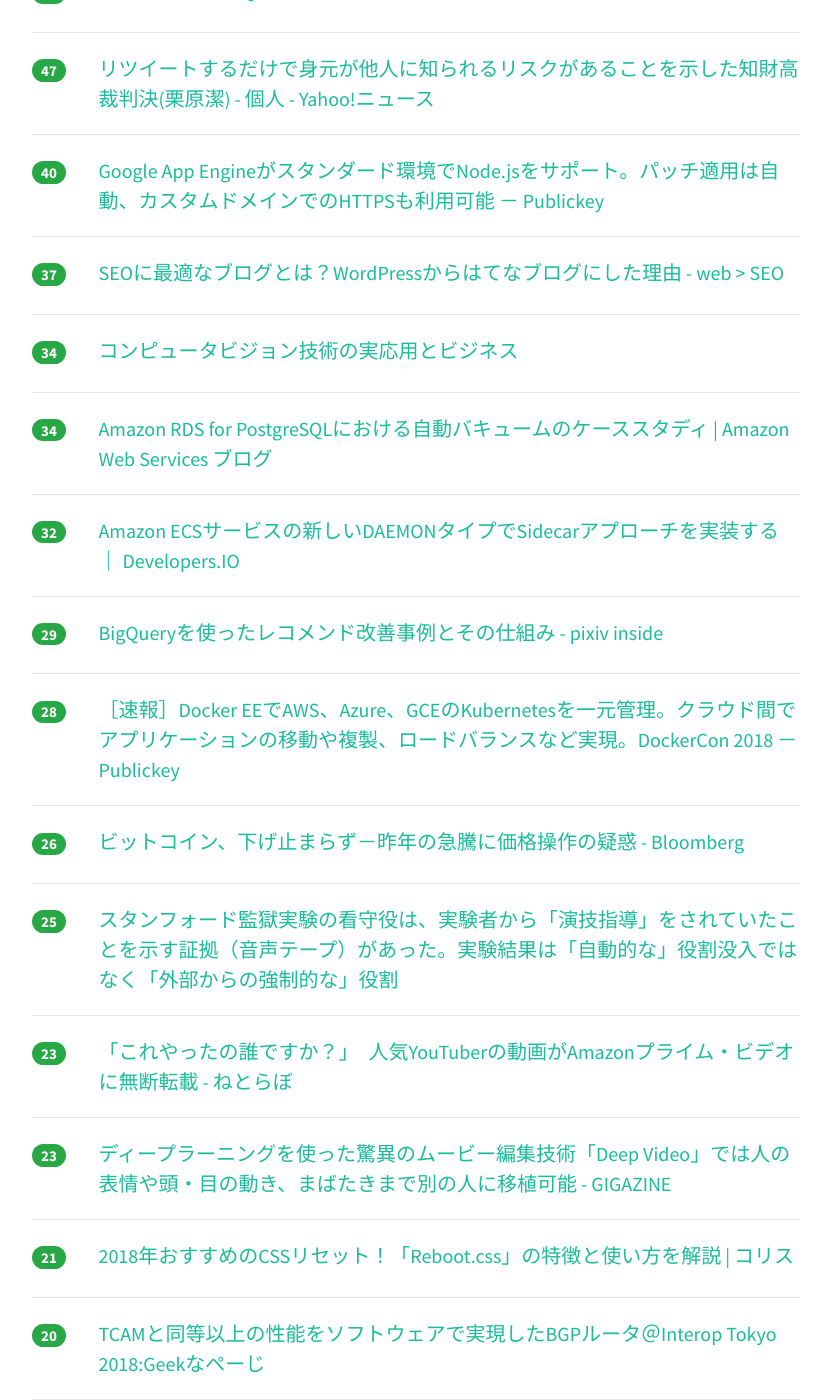
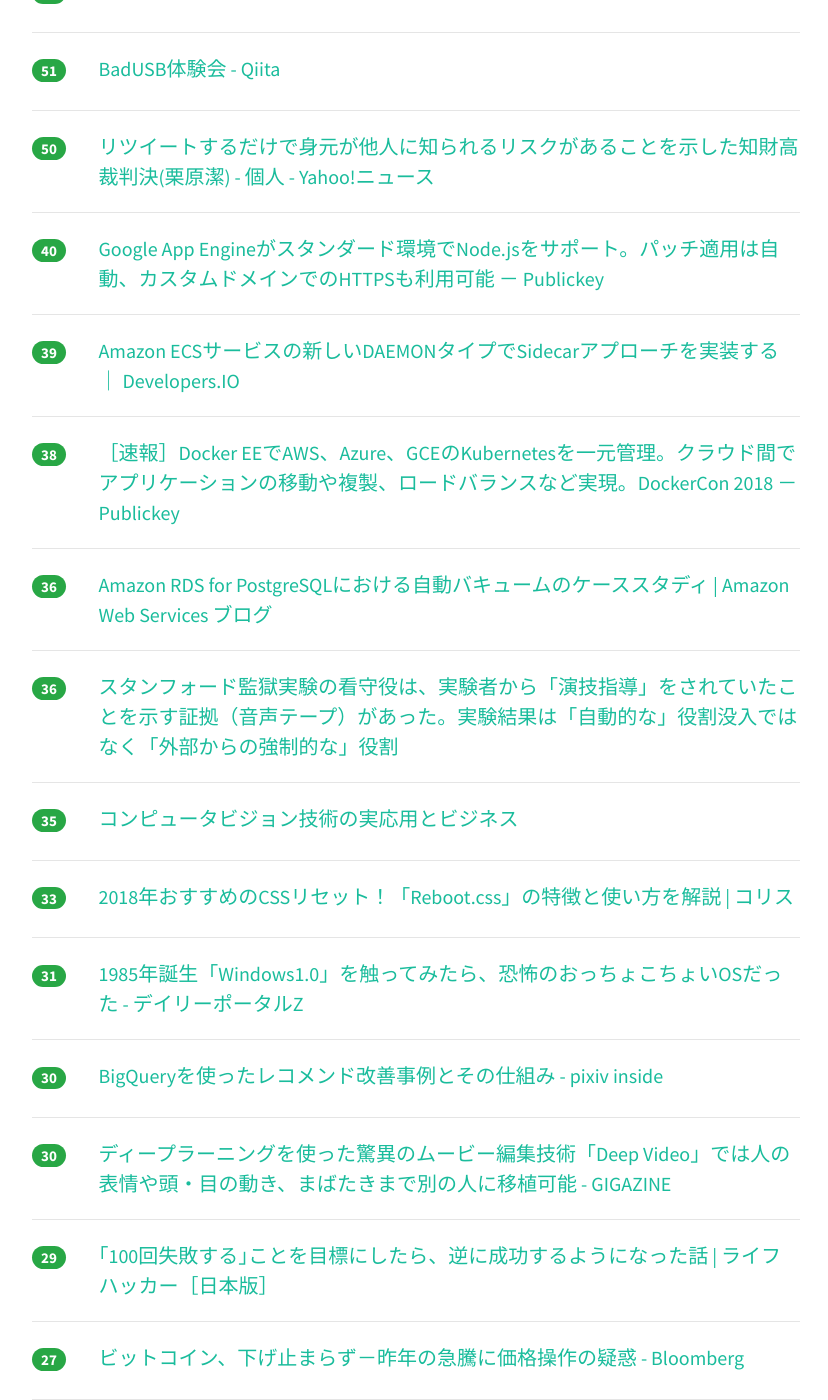
Before and after one commit to yatta47/hatena-matome-site, a Jekyll site: the page built from _posts/2018-06-14-hatena.md, in a window 1280 px wide and 1400 px high, scrolled down 982 px. Shown: the whole window, without its empty margins (224-1052 px from the left). Built offline with Jekyll 4.4.1, drawn with Linux system fonts in a browser that asks for light colours; nearby versions of some CDN libraries; some of the changed text lies outside the part shown.

Commit message:
Updated 2018-06-14

```diff
--- a/_posts/2018-06-14-hatena.md
+++ b/_posts/2018-06-14-hatena.md
@@ -1,48 +1,53 @@
 ---
 layout: post
 title:  "2018-06-14 はてぶIT"
-date:   2018-06-14 12:01:35
+date:   2018-06-14 13:02:05
 tags: [it-hotentry]
 ---
-23 件のデータあり
+28 件のデータあり
 
 <hr><div class="row">
-<div class="col-1"><span class="badge badge-pill badge-success h2">207</span></div>
+<div class="col-1"><span class="badge badge-pill badge-success h2">238</span></div>
 <div class="col-11"><a href='http://nlab.itmedia.co.jp/nl/articles/1806/13/news150.html' target='_blank'>まとめサイト「保守速報」から広告バナーが完全消滅　広告主に問い合わせる“広告剥がし”の動きが加速か - ねとらぼ</a></div>
 </div>
 <hr>
 <div class="row">
-<div class="col-1"><span class="badge badge-pill badge-success h2">77</span></div>
+<div class="col-1"><span class="badge badge-pill badge-success h2">80</span></div>
 <div class="col-11"><a href='http://twitter.com/i/moments/1006807754256928769' target='_blank'>スタンフォード監獄実験の記録テープから明らかになったこと</a></div>
 </div>
 <hr>
 <div class="row">
-<div class="col-1"><span class="badge badge-pill badge-success h2">69</span></div>
+<div class="col-1"><span class="badge badge-pill badge-success h2">80</span></div>
+<div class="col-11"><a href='https://www.publickey1.jp/blog/18/docker_for_winmacguidockercon_2018.html' target='_blank'>［速報］次期Docker for Win/Mac、GUIの数クリックで簡単にアプリケーションのコンテナ化と実行が可能に。DockerCon 2018 － Publickey</a></div>
+</div>
+<hr>
+<div class="row">
+<div class="col-1"><span class="badge badge-pill badge-success h2">77</span></div>
 <div class="col-11"><a href='https://togetter.com/li/1236841' target='_blank'>エレベーターの開閉ボタンをいつも逆に押してしまう人はアイコンがどうやらこう見えているらしい - Togetter</a></div>
 </div>
 <hr>
 <div class="row">
-<div class="col-1"><span class="badge badge-pill badge-success h2">59</span></div>
-<div class="col-11"><a href='https://www.publickey1.jp/blog/18/docker_for_winmacguidockercon_2018.html' target='_blank'>［速報］次期Docker for Win/Mac、GUIの数クリックで簡単にアプリケーションのコンテナ化と実行が可能に。DockerCon 2018 － Publickey</a></div>
+<div class="col-1"><span class="badge badge-pill badge-success h2">77</span></div>
+<div class="col-11"><a href='https://webweb.hatenablog.com/blog/wordpress-to-hatenablog' target='_blank'>SEOに最適なブログとは？WordPressからはてなブログにした理由 - web > SEO</a></div>
 </div>
 <hr>
 <div class="row">
-<div class="col-1"><span class="badge badge-pill badge-success h2">58</span></div>
+<div class="col-1"><span class="badge badge-pill badge-success h2">67</span></div>
 <div class="col-11"><a href='https://jp.techcrunch.com/2018/06/14/2018-06-13-microsoft-gives-office-a-refreshed-look-and-feel/' target='_blank'>Microsoft、Officeをメジャーアップデートへ――Fluentデザイン言語を全面的に採用 | TechCrunch Japan</a></div>
 </div>
 <hr>
 <div class="row">
-<div class="col-1"><span class="badge badge-pill badge-success h2">49</span></div>
+<div class="col-1"><span class="badge badge-pill badge-success h2">54</span></div>
 <div class="col-11"><a href='https://www.infoq.com/jp/news/2018/06/open-source-jmc' target='_blank'>オラクル、オープンソース化後にMission Controlチームを解雇</a></div>
 </div>
 <hr>
 <div class="row">
-<div class="col-1"><span class="badge badge-pill badge-success h2">49</span></div>
+<div class="col-1"><span class="badge badge-pill badge-success h2">51</span></div>
 <div class="col-11"><a href='https://qiita.com/halt/items/9e7f5d4ccfd28f89a11b' target='_blank'>BadUSB体験会 - Qiita</a></div>
 </div>
 <hr>
 <div class="row">
-<div class="col-1"><span class="badge badge-pill badge-success h2">47</span></div>
+<div class="col-1"><span class="badge badge-pill badge-success h2">50</span></div>
 <div class="col-11"><a href='https://news.yahoo.co.jp/byline/kuriharakiyoshi/20180613-00086449/' target='_blank'>リツイートするだけで身元が他人に知られるリスクがあることを示した知財高裁判決(栗原潔) - 個人 - Yahoo!ニュース</a></div>
 </div>
 <hr>
@@ -52,72 +57,92 @@ tags: [it-hotentry]
 </div>
 <hr>
 <div class="row">
-<div class="col-1"><span class="badge badge-pill badge-success h2">37</span></div>
-<div class="col-11"><a href='https://webweb.hatenablog.com/blog/wordpress-to-hatenablog' target='_blank'>SEOに最適なブログとは？WordPressからはてなブログにした理由 - web > SEO</a></div>
+<div class="col-1"><span class="badge badge-pill badge-success h2">39</span></div>
+<div class="col-11"><a href='https://dev.classmethod.jp/cloud/amazon-ecs-daemon-type/' target='_blank'>Amazon ECSサービスの新しいDAEMONタイプでSidecarアプローチを実装する ｜ Developers.IO</a></div>
 </div>
 <hr>
 <div class="row">
-<div class="col-1"><span class="badge badge-pill badge-success h2">34</span></div>
+<div class="col-1"><span class="badge badge-pill badge-success h2">38</span></div>
+<div class="col-11"><a href='https://www.publickey1.jp/blog/18/docker_eeawsazuregcekubernetesdockercon_2018.html' target='_blank'>［速報］Docker EEでAWS、Azure、GCEのKubernetesを一元管理。クラウド間でアプリケーションの移動や複製、ロードバランスなど実現。DockerCon 2018 － Publickey</a></div>
+</div>
+<hr>
+<div class="row">
+<div class="col-1"><span class="badge badge-pill badge-success h2">36</span></div>
+<div class="col-11"><a href='https://aws.amazon.com/jp/blogs/news/a-case-study-of-tuning-autovacuum-in-amazon-rds-for-postgresql/' target='_blank'>Amazon RDS for PostgreSQLにおける自動バキュームのケーススタディ | Amazon Web Services ブログ</a></div>
+</div>
+<hr>
+<div class="row">
+<div class="col-1"><span class="badge badge-pill badge-success h2">36</span></div>
+<div class="col-11"><a href='https://togetter.com/li/1236937' target='_blank'>スタンフォード監獄実験の看守役は、実験者から「演技指導」をされていたことを示す証拠（音声テープ）があった。実験結果は「自動的な」役割没入ではなく「外部からの強制的な」役割</a></div>
+</div>
+<hr>
+<div class="row">
+<div class="col-1"><span class="badge badge-pill badge-success h2">35</span></div>
 <div class="col-11"><a href='https://www.slideshare.net/ren4yu/ss-102277628' target='_blank'>コンピュータビジョン技術の実応用とビジネス</a></div>
 </div>
 <hr>
 <div class="row">
-<div class="col-1"><span class="badge badge-pill badge-success h2">34</span></div>
-<div class="col-11"><a href='https://aws.amazon.com/jp/blogs/news/a-case-study-of-tuning-autovacuum-in-amazon-rds-for-postgresql/' target='_blank'>Amazon RDS for PostgreSQLにおける自動バキュームのケーススタディ | Amazon Web Services ブログ</a></div>
+<div class="col-1"><span class="badge badge-pill badge-success h2">33</span></div>
+<div class="col-11"><a href='https://coliss.com/articles/build-websites/operation/css/new-reset-rebootcss.html' target='_blank'>2018年おすすめのCSSリセット！「Reboot.css」の特徴と使い方を解説 | コリス</a></div>
 </div>
 <hr>
 <div class="row">
-<div class="col-1"><span class="badge badge-pill badge-success h2">32</span></div>
-<div class="col-11"><a href='https://dev.classmethod.jp/cloud/amazon-ecs-daemon-type/' target='_blank'>Amazon ECSサービスの新しいDAEMONタイプでSidecarアプローチを実装する ｜ Developers.IO</a></div>
+<div class="col-1"><span class="badge badge-pill badge-success h2">31</span></div>
+<div class="col-11"><a href='http://portal.nifty.com/kiji/180613203136_1.htm' target='_blank'>1985年誕生「Windows1.0」を触ってみたら、恐怖のおっちょこちょいOSだった - デイリーポータルZ</a></div>
+</div>
+<hr>
+<div class="row">
+<div class="col-1"><span class="badge badge-pill badge-success h2">30</span></div>
+<div class="col-11"><a href='https://inside.pixiv.blog/oga/4295' target='_blank'>BigQueryを使ったレコメンド改善事例とその仕組み - pixiv inside</a></div>
+</div>
+<hr>
+<div class="row">
+<div class="col-1"><span class="badge badge-pill badge-success h2">30</span></div>
+<div class="col-11"><a href='https://gigazine.net/news/20180614-deep-video-impossibly-good/' target='_blank'>ディープラーニングを使った驚異のムービー編集技術「Deep Video」では人の表情や頭・目の動き、まばたきまで別の人に移植可能 - GIGAZINE</a></div>
 </div>
 <hr>
 <div class="row">
 <div class="col-1"><span class="badge badge-pill badge-success h2">29</span></div>
-<div class="col-11"><a href='https://inside.pixiv.blog/oga/4295' target='_blank'>BigQueryを使ったレコメンド改善事例とその仕組み - pixiv inside</a></div>
+<div class="col-11"><a href='https://www.lifehacker.jp/2018/06/168692set-a-rejection-goal-and-it-might-just-lead-to-success.html' target='_blank'>｢100回失敗する｣ことを目標にしたら、逆に成功するようになった話 | ライフハッカー［日本版］</a></div>
 </div>
 <hr>
 <div class="row">
-<div class="col-1"><span class="badge badge-pill badge-success h2">28</span></div>
-<div class="col-11"><a href='https://www.publickey1.jp/blog/18/docker_eeawsazuregcekubernetesdockercon_2018.html' target='_blank'>［速報］Docker EEでAWS、Azure、GCEのKubernetesを一元管理。クラウド間でアプリケーションの移動や複製、ロードバランスなど実現。DockerCon 2018 － Publickey</a></div>
-</div>
-<hr>
-<div class="row">
-<div class="col-1"><span class="badge badge-pill badge-success h2">26</span></div>
+<div class="col-1"><span class="badge badge-pill badge-success h2">27</span></div>
 <div class="col-11"><a href='https://www.bloomberg.co.jp/news/articles/2018-06-13/PA9LGESYF02001' target='_blank'>ビットコイン、下げ止まらず－昨年の急騰に価格操作の疑惑 - Bloomberg</a></div>
 </div>
 <hr>
 <div class="row">
 <div class="col-1"><span class="badge badge-pill badge-success h2">25</span></div>
-<div class="col-11"><a href='https://togetter.com/li/1236937' target='_blank'>スタンフォード監獄実験の看守役は、実験者から「演技指導」をされていたことを示す証拠（音声テープ）があった。実験結果は「自動的な」役割没入ではなく「外部からの強制的な」役割</a></div>
-</div>
-<hr>
-<div class="row">
-<div class="col-1"><span class="badge badge-pill badge-success h2">23</span></div>
 <div class="col-11"><a href='http://nlab.itmedia.co.jp/nl/articles/1806/13/news114.html' target='_blank'>「これやったの誰ですか？」　人気YouTuberの動画がAmazonプライム・ビデオに無断転載 - ねとらぼ</a></div>
 </div>
 <hr>
 <div class="row">
-<div class="col-1"><span class="badge badge-pill badge-success h2">23</span></div>
-<div class="col-11"><a href='https://gigazine.net/news/20180614-deep-video-impossibly-good/' target='_blank'>ディープラーニングを使った驚異のムービー編集技術「Deep Video」では人の表情や頭・目の動き、まばたきまで別の人に移植可能 - GIGAZINE</a></div>
+<div class="col-1"><span class="badge badge-pill badge-success h2">25</span></div>
+<div class="col-11"><a href='https://vaaaaaanquish.hatenablog.com/entry/2018/06/13/213740' target='_blank'>Pythonでyahoo画像検索した結果をimgcatに流して表示してURLをクリップボードにコピーするやつ - Stimulator</a></div>
+</div>
+<hr>
+<div class="row">
+<div class="col-1"><span class="badge badge-pill badge-success h2">22</span></div>
+<div class="col-11"><a href='http://www.geekpage.jp/blog/?id=2018-6-13-2' target='_blank'>TCAMと同等以上の性能をソフトウェアで実現したBGPルータ＠Interop Tokyo 2018:Geekなぺーじ</a></div>
 </div>
 <hr>
 <div class="row">
 <div class="col-1"><span class="badge badge-pill badge-success h2">21</span></div>
-<div class="col-11"><a href='https://coliss.com/articles/build-websites/operation/css/new-reset-rebootcss.html' target='_blank'>2018年おすすめのCSSリセット！「Reboot.css」の特徴と使い方を解説 | コリス</a></div>
+<div class="col-11"><a href='http://number.bunshun.jp/articles/-/831044' target='_blank'>日本にはスポーツの教え方がない？大学生が作った「指導法の勉強会」。 - 高校野球 - Number Web - ナンバー</a></div>
 </div>
 <hr>
 <div class="row">
-<div class="col-1"><span class="badge badge-pill badge-success h2">20</span></div>
-<div class="col-11"><a href='http://www.geekpage.jp/blog/?id=2018-6-13-2' target='_blank'>TCAMと同等以上の性能をソフトウェアで実現したBGPルータ＠Interop Tokyo 2018:Geekなぺーじ</a></div>
+<div class="col-1"><span class="badge badge-pill badge-success h2">18</span></div>
+<div class="col-11"><a href='https://asnokaze.hatenablog.com/entry/2018/06/14/023800' target='_blank'>Chromeが6週間毎にTLSバージョン番号を変更していくかもしれない - ASnoKaze blog</a></div>
 </div>
 <hr>
 <div class="row">
 <div class="col-1"><span class="badge badge-pill badge-success h2">15</span></div>
-<div class="col-11"><a href='https://asnokaze.hatenablog.com/entry/2018/06/14/023800' target='_blank'>Chromeが6週間毎にTLSバージョン番号を変更していくかもしれない - ASnoKaze blog</a></div>
+<div class="col-11"><a href='https://vim-jp.org/blog/2018/06/13/send-us-your-fix-for-doc.html' target='_blank'>vim-jp » ドキュメントサイトに編集リンクを追加しました</a></div>
 </div>
 <hr>
 <div class="row">
-<div class="col-1"><span class="badge badge-pill badge-success h2">13</span></div>
-<div class="col-11"><a href='https://vim-jp.org/blog/2018/06/13/send-us-your-fix-for-doc.html' target='_blank'>vim-jp » ドキュメントサイトに編集リンクを追加しました</a></div>
+<div class="col-1"><span class="badge badge-pill badge-success h2">10</span></div>
+<div class="col-11"><a href='https://www.softantenna.com/wp/software/office-in-javascript/' target='_blank'>Microsoftエンジニア、「Officeを完全にJavaScriptで書き直した」とツイートして炎上 | ソフトアンテナブログ</a></div>
 </div>
 <hr>
```
